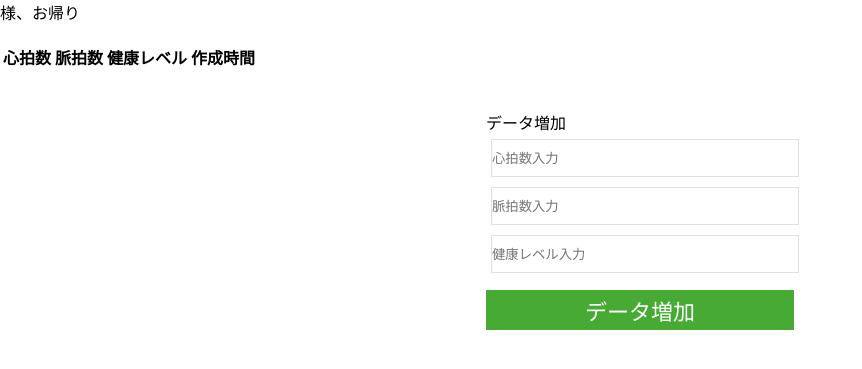
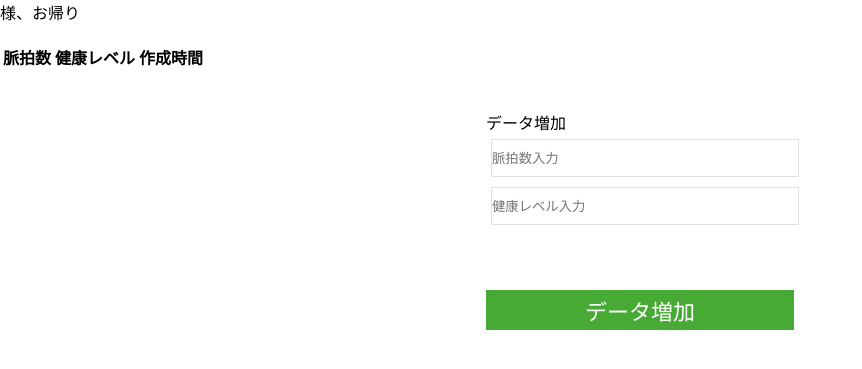
Before and after one commit to wumoye/inspection_django, a Django app: template templates/mypage.html in a window 1280 px wide. Shown: the top 369 px of the page, without its empty margins (0-862 px from the left). Run offline with Django 3.2, Linux system fonts and the light colour scheme; the template is opened without the code that fills it, so the values that code supplies are empty; parts of the project's set-up code (start-up, migrations or seed data) failed here and were passed over.

Commit message:
Delete the relevant code of the heartbeat.

```diff
--- a/apps/user/models.py
+++ b/apps/user/models.py
@@ -18,7 +18,7 @@ class MeasurementResults(BaseModel):
     '''testData'''
     data_id = models.AutoField(primary_key=True, verbose_name='データ番号')
     user = models.ForeignKey('user.User', on_delete=models.CASCADE, verbose_name='ユーザー')
-    heartbeat = models.DecimalField(max_digits=4, decimal_places=1, verbose_name='心拍数')
+
     pulse = models.DecimalField(max_digits=4, decimal_places=1, verbose_name='脈拍数')
     level = models.IntegerField(default=0, verbose_name='健康レベル')
 
--- a/apps/user/views.py
+++ b/apps/user/views.py
@@ -203,7 +203,7 @@ class MypageView(View):
 
         test_date = MeasurementResults()
         test_date.user = User.objects.get(username=username)
-        test_date.heartbeat = request.POST.get('heartbeat_test')
+
         test_date.pulse = request.POST.get('pulse_test')
         test_date.level = request.POST.get('level_test')
 
--- a/templates/mypage.html
+++ b/templates/mypage.html
@@ -8,16 +8,14 @@
     <table>
         <tbody>
         <tr>
-            {#            <th>データ番号</th>#}
-            <th>心拍数</th>
+            {#<th>データ番号</th>#}
             <th>脈拍数</th>
             <th>健康レベル</th>
             <th>作成時間</th>
         </tr>
         {% for measur_data in measur_datas %}
             <tr>
-                {#                <td>{{ measur_data.data_id }}</td>#}
-                <td>{{ measur_data.heartbeat }}</td>
+                {# <td>{{ measur_data.data_id }}</td>#}
                 <td>{{ measur_data.pulse }}</td>
                 <td>{{ measur_data.level }}</td>
                 <td>{{ measur_data.create_time }}</td>
@@ -30,9 +28,6 @@
         <h2>データ増加</h2><h3 style="color: red">{{errmsg}}</h3>
         <form action="/user/mypage" method="post">
             {% csrf_token %}
-            <input type="text" name="heartbeat_test"
-                   style="width:306px;height:36px;border:1px solid #e0e0e0;margin:5px;" placeholder="心拍数入力"><br>
-
             <input type="text" name="pulse_test" style="width:306px;height:36px;border:1px solid #e0e0e0;margin:5px;"
                    placeholder="脈拍数入力"><br>
 
```
